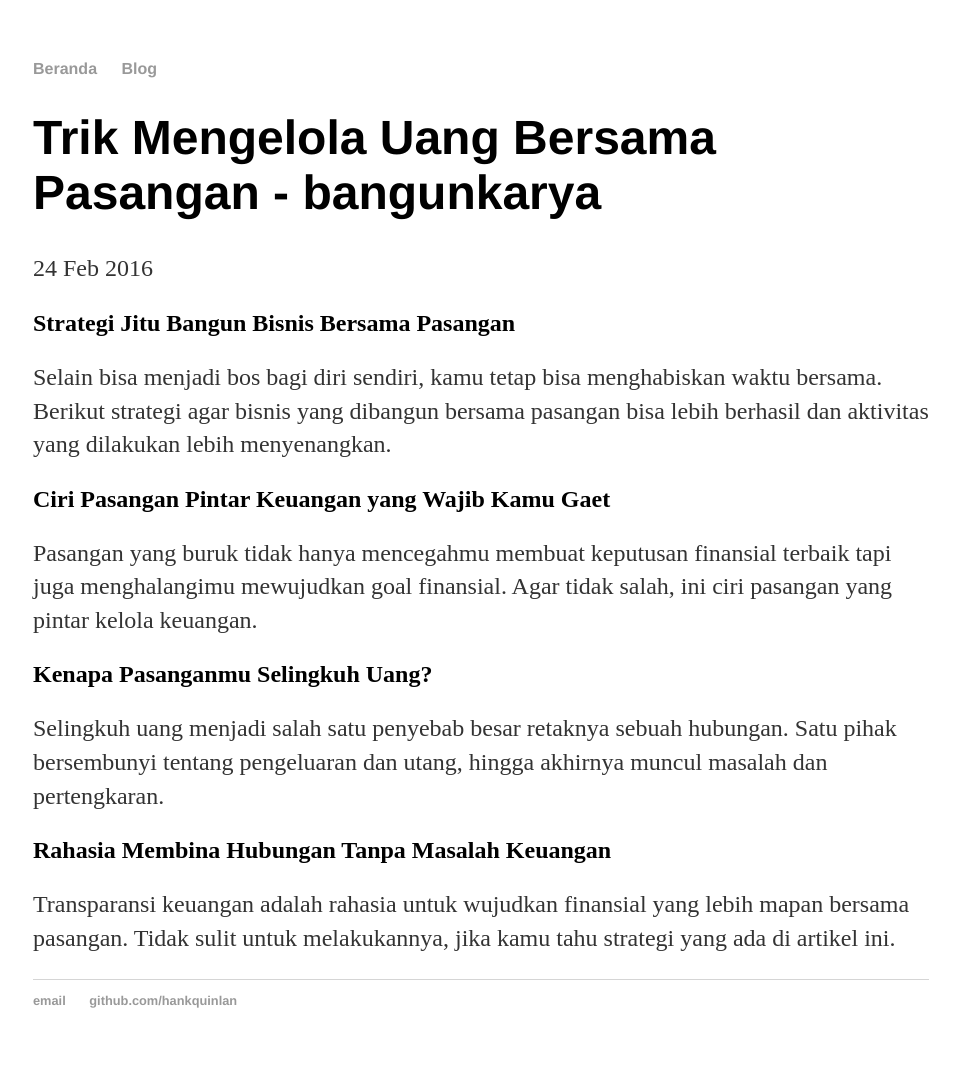
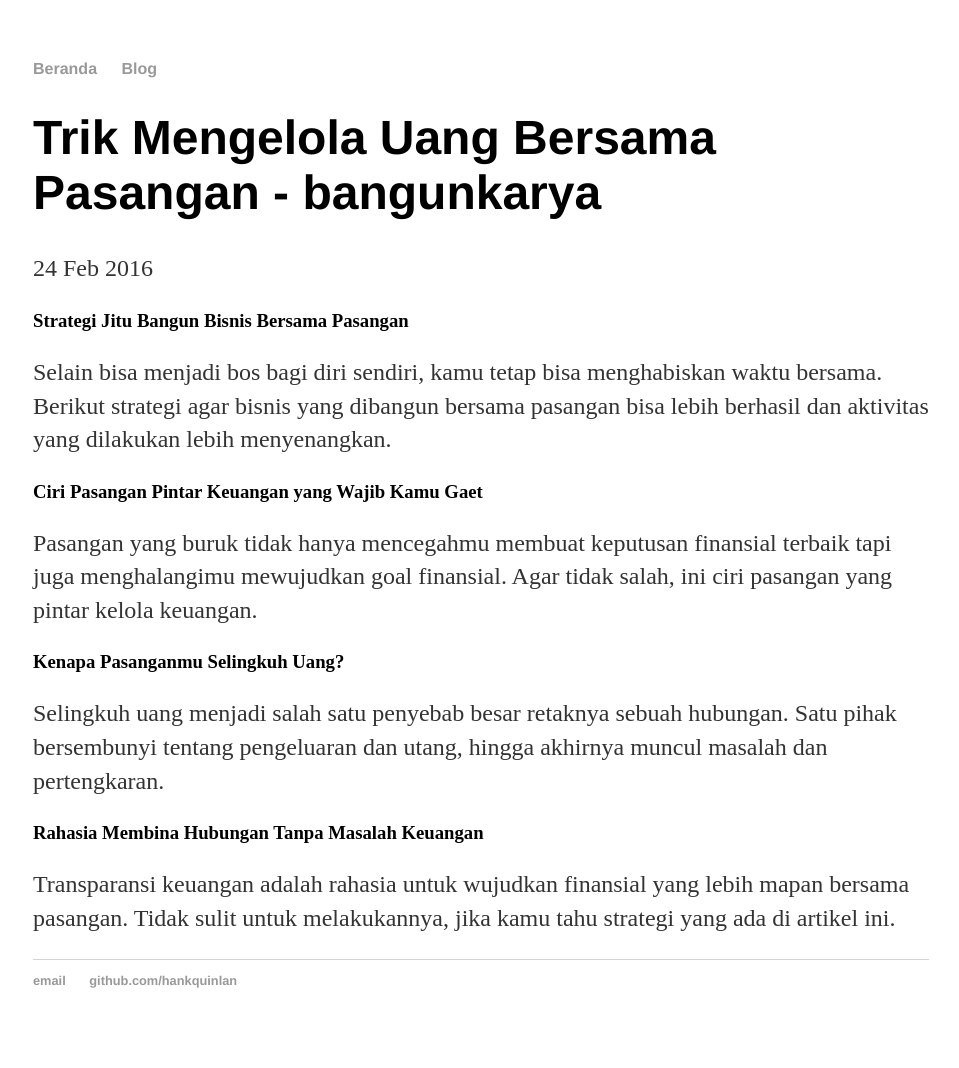
Before and after one commit to bangunkarya/bangunkarya.github.io, a Jekyll site: the page built from _posts/2016-02-24-trik-mengelola-uang-bersama-pasangan.md, in a window 1280 px wide. Shown: the whole page, without its empty margins (159-1118 px from the left). Built offline with Jekyll 4.4.1, drawn with Linux system fonts in a browser that asks for light colours.

```diff
--- a/_posts/2016-02-24-trik-mengelola-uang-bersama-pasangan.md
+++ b/_posts/2016-02-24-trik-mengelola-uang-bersama-pasangan.md
@@ -3,12 +3,12 @@ layout: post
 title: "Trik Mengelola Uang Bersama Pasangan - bangunkarya"
 date: 2016-02-24
 ---
-<h2>Strategi Jitu Bangun Bisnis Bersama Pasangan</h2>
+<h3>Strategi Jitu Bangun Bisnis Bersama Pasangan</h3>
 Selain bisa menjadi bos bagi diri sendiri, kamu tetap bisa menghabiskan waktu bersama. Berikut strategi agar bisnis yang dibangun bersama pasangan bisa lebih berhasil dan aktivitas yang dilakukan lebih menyenangkan.
 <!--more-->
-<h2>Ciri Pasangan Pintar Keuangan yang Wajib Kamu Gaet</h2>
+<h3>Ciri Pasangan Pintar Keuangan yang Wajib Kamu Gaet</h3>
 Pasangan yang buruk tidak hanya mencegahmu membuat keputusan finansial terbaik tapi juga menghalangimu mewujudkan goal finansial. Agar tidak salah, ini ciri pasangan yang pintar kelola keuangan.
-<h2>Kenapa Pasanganmu Selingkuh Uang?</h2>
+<h3>Kenapa Pasanganmu Selingkuh Uang?</h3>
 Selingkuh uang menjadi salah satu penyebab besar retaknya sebuah hubungan. Satu pihak bersembunyi tentang pengeluaran dan utang, hingga akhirnya muncul masalah dan pertengkaran.
-<h2>Rahasia Membina Hubungan Tanpa Masalah Keuangan</h2>
+<h3>Rahasia Membina Hubungan Tanpa Masalah Keuangan</h3>
 Transparansi keuangan adalah rahasia untuk wujudkan finansial yang lebih mapan bersama pasangan. Tidak sulit untuk melakukannya, jika kamu tahu strategi yang ada di artikel ini.
```
